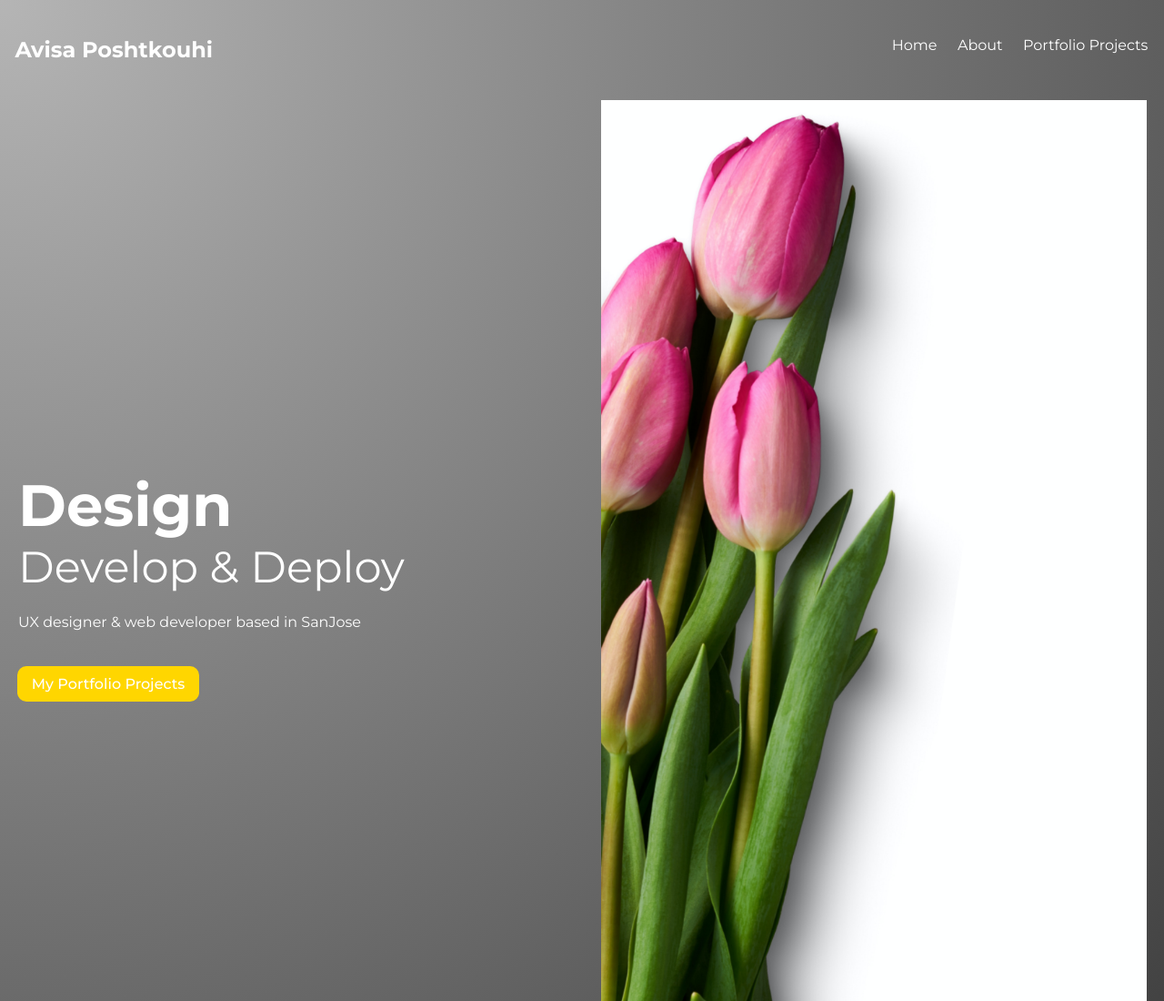
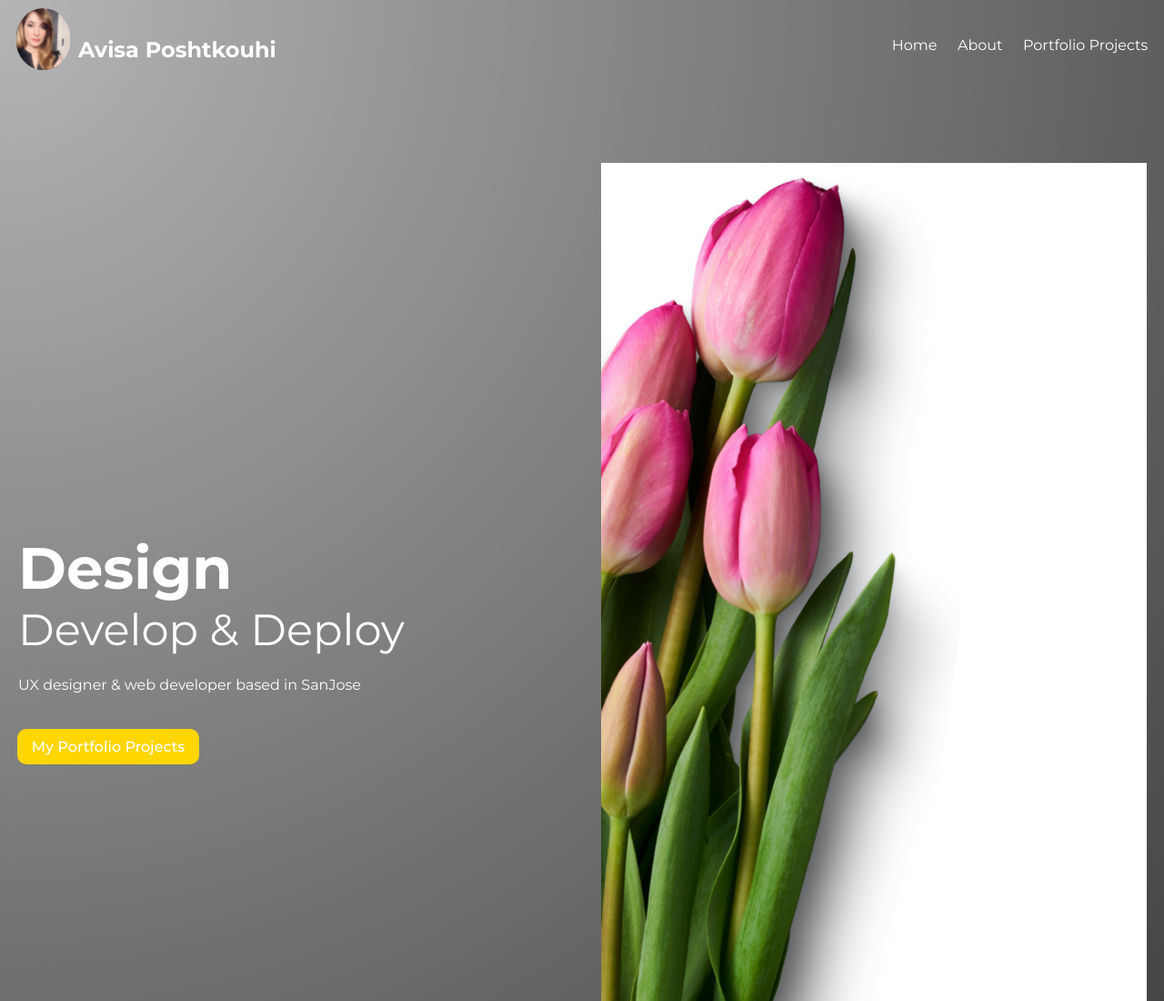
Before and after one commit to Avisa-GA/Portfolio-Avisa, a Gatsby site: page / in a window 1280 px wide. Shown: the top 1100 px of the page at 91% size. Built offline with nearby package versions, Linux system fonts and the light colour scheme; Gatsby itself is replaced by a stand-in of ours.

Commit message:
wip: add profile image to navbar

```diff
--- a/src/components/Navbar.js
+++ b/src/components/Navbar.js
@@ -15,9 +15,13 @@ export default function Navbar() {
 
     const {title} = data.site.siteMetadata;
 
+
     return (
         <nav>
-            <h1>{title}</h1>
+          <div className="title" style={{display:"flex", marginBottom: "10%"}}>
+            <img src="/profile.jpg" alt="Avisa" style={{maxWidth: "10%", borderRadius: "50%", marginTop: "-5%"}}/>
+            <h1 style={{marginLeft: "1%"}}>{title}</h1>
+          </div>
             <div className="links">
                 <Link to="/">Home</Link>
                 <Link to="/about">About</Link>
```
